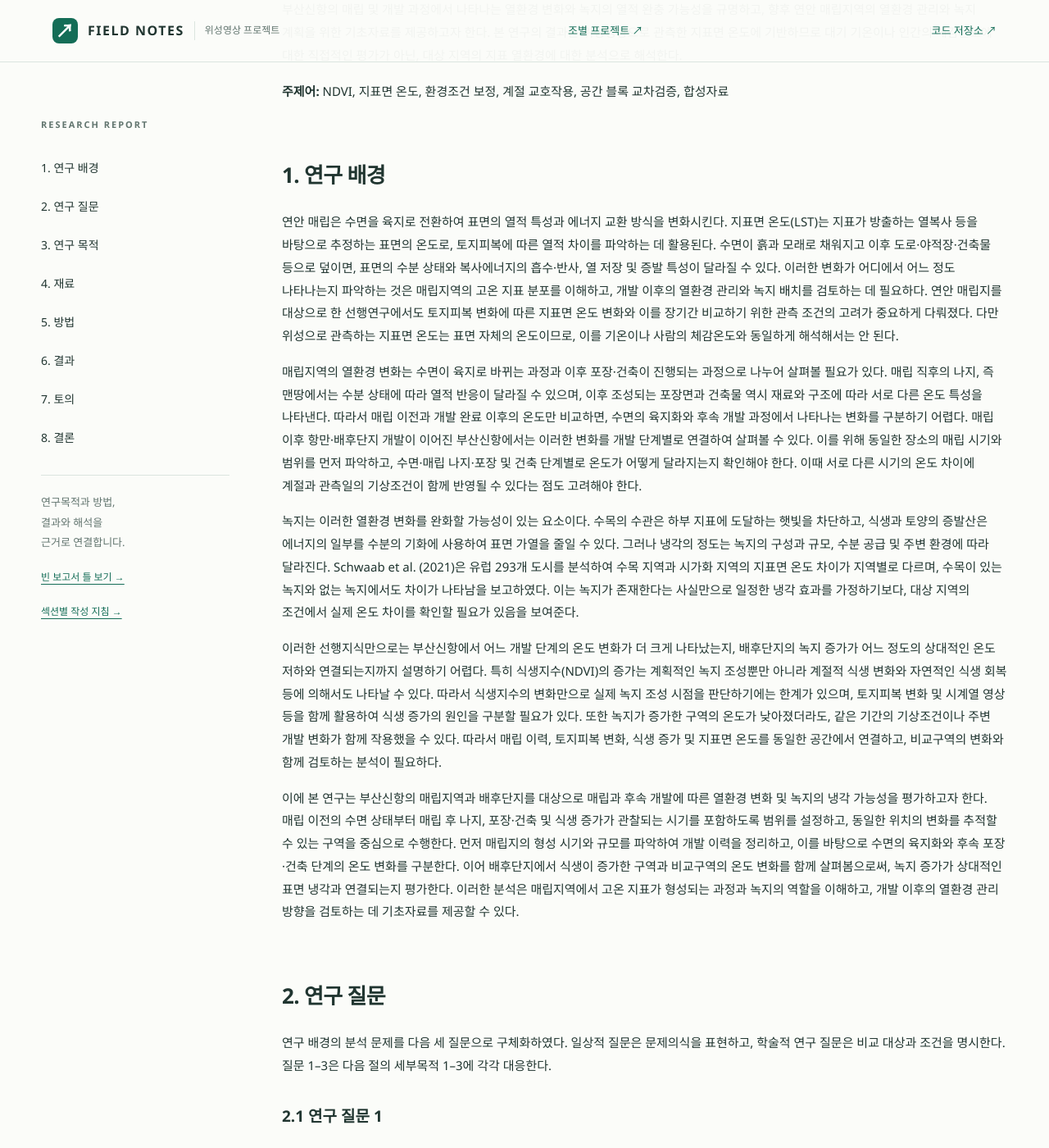
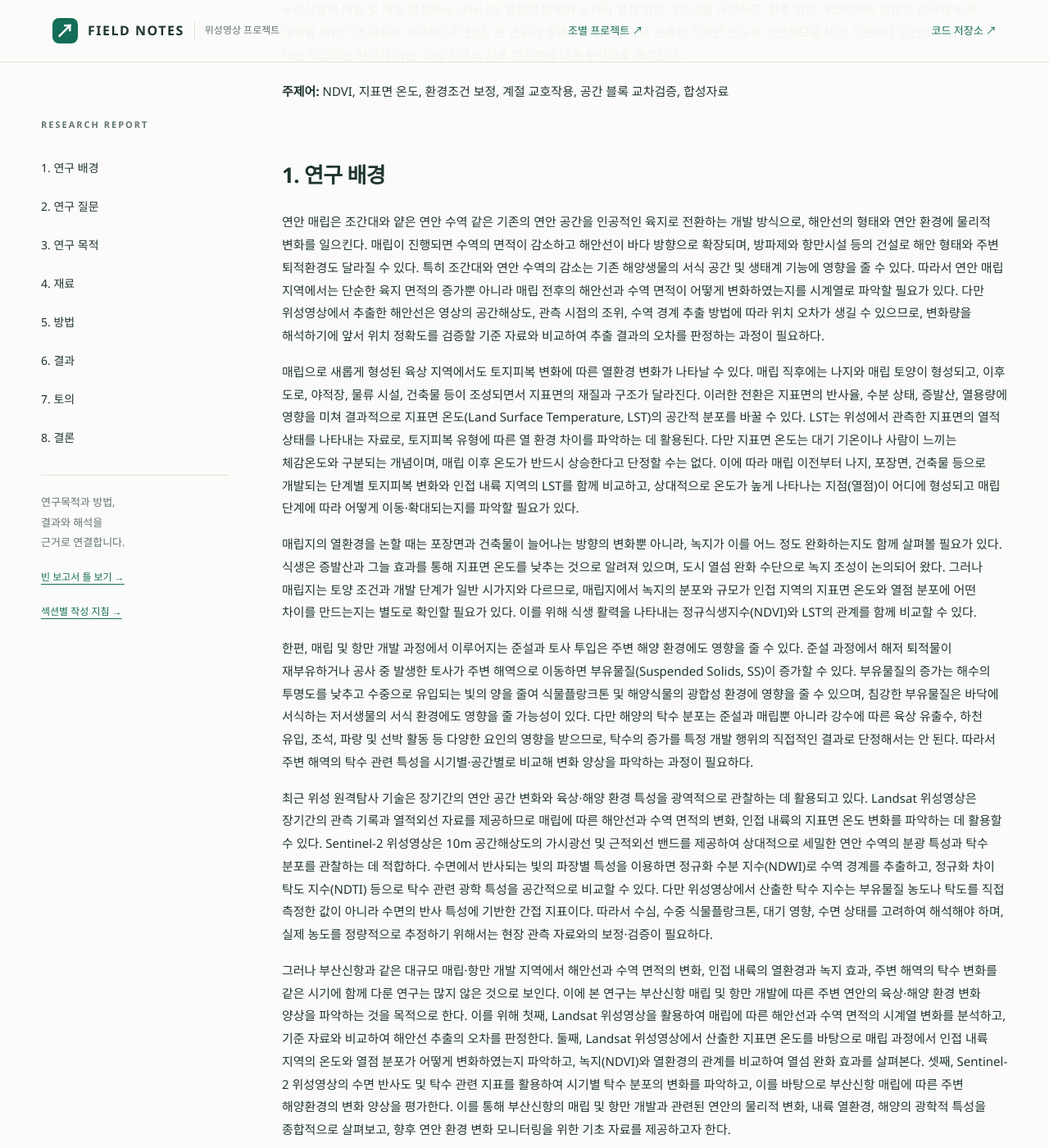
Before and after one commit to chasooin/class2026_02_surveying2_team5, a Jekyll site: the page built from docs/index.md, in a window 1280 px wide and 1400 px high, scrolled down 1778 px. Shown: the whole window at 82% size. Built offline with Jekyll 4.4.1, drawn with Linux system fonts in a browser that asks for light colours.

Commit message:
Update index.md

```diff
--- a/docs/index.md
+++ b/docs/index.md
@@ -19,15 +19,17 @@ badge: "DEMO / 실제 관측 결과 아님"
 
 ## 1. 연구 배경 {#background}
 
-연안 매립은 수면을 육지로 전환하여 표면의 열적 특성과 에너지 교환 방식을 변화시킨다. 지표면 온도(LST)는 지표가 방출하는 열복사 등을 바탕으로 추정하는 표면의 온도로, 토지피복에 따른 열적 차이를 파악하는 데 활용된다. 수면이 흙과 모래로 채워지고 이후 도로·야적장·건축물 등으로 덮이면, 표면의 수분 상태와 복사에너지의 흡수·반사, 열 저장 및 증발 특성이 달라질 수 있다. 이러한 변화가 어디에서 어느 정도 나타나는지 파악하는 것은 매립지역의 고온 지표 분포를 이해하고, 개발 이후의 열환경 관리와 녹지 배치를 검토하는 데 필요하다. 연안 매립지를 대상으로 한 선행연구에서도 토지피복 변화에 따른 지표면 온도 변화와 이를 장기간 비교하기 위한 관측 조건의 고려가 중요하게 다뤄졌다. 다만 위성으로 관측하는 지표면 온도는 표면 자체의 온도이므로, 이를 기온이나 사람의 체감온도와 동일하게 해석해서는 안 된다.
+연안 매립은 조간대와 얕은 연안 수역 같은 기존의 연안 공간을 인공적인 육지로 전환하는 개발 방식으로, 해안선의 형태와 연안 환경에 물리적 변화를 일으킨다. 매립이 진행되면 수역의 면적이 감소하고 해안선이 바다 방향으로 확장되며, 방파제와 항만시설 등의 건설로 해안 형태와 주변 퇴적환경도 달라질 수 있다. 특히 조간대와 연안 수역의 감소는 기존 해양생물의 서식 공간 및 생태계 기능에 영향을 줄 수 있다. 따라서 연안 매립 지역에서는 단순한 육지 면적의 증가뿐 아니라 매립 전후의 해안선과 수역 면적이 어떻게 변화하였는지를 시계열로 파악할 필요가 있다. 다만 위성영상에서 추출한 해안선은 영상의 공간해상도, 관측 시점의 조위, 수역 경계 추출 방법에 따라 위치 오차가 생길 수 있으므로, 변화량을 해석하기에 앞서 위치 정확도를 검증할 기준 자료와 비교하여 추출 결과의 오차를 판정하는 과정이 필요하다.
 
-매립지역의 열환경 변화는 수면이 육지로 바뀌는 과정과 이후 포장·건축이 진행되는 과정으로 나누어 살펴볼 필요가 있다. 매립 직후의 나지, 즉 맨땅에서는 수분 상태에 따라 열적 반응이 달라질 수 있으며, 이후 조성되는 포장면과 건축물 역시 재료와 구조에 따라 서로 다른 온도 특성을 나타낸다. 따라서 매립 이전과 개발 완료 이후의 온도만 비교하면, 수면의 육지화와 후속 개발 과정에서 나타나는 변화를 구분하기 어렵다. 매립 이후 항만·배후단지 개발이 이어진 부산신항에서는 이러한 변화를 개발 단계별로 연결하여 살펴볼 수 있다. 이를 위해 동일한 장소의 매립 시기와 범위를 먼저 파악하고, 수면·매립 나지·포장 및 건축 단계별로 온도가 어떻게 달라지는지 확인해야 한다. 이때 서로 다른 시기의 온도 차이에 계절과 관측일의 기상조건이 함께 반영될 수 있다는 점도 고려해야 한다.
+매립으로 새롭게 형성된 육상 지역에서도 토지피복 변화에 따른 열환경 변화가 나타날 수 있다. 매립 직후에는 나지와 매립 토양이 형성되고, 이후 도로, 야적장, 물류 시설, 건축물 등이 조성되면서 지표면의 재질과 구조가 달라진다. 이러한 전환은 지표면의 반사율, 수분 상태, 증발산, 열용량에 영향을 미쳐 결과적으로 지표면 온도(Land Surface Temperature, LST)의 공간적 분포를 바꿀 수 있다. LST는 위성에서 관측한 지표면의 열적 상태를 나타내는 자료로, 토지피복 유형에 따른 열 환경 차이를 파악하는 데 활용된다. 다만 지표면 온도는 대기 기온이나 사람이 느끼는 체감온도와 구분되는 개념이며, 매립 이후 온도가 반드시 상승한다고 단정할 수는 없다. 이에 따라 매립 이전부터 나지, 포장면, 건축물 등으로 개발되는 단계별 토지피복 변화와 인접 내륙 지역의 LST를 함께 비교하고, 상대적으로 온도가 높게 나타나는 지점(열점)이 어디에 형성되고 매립 단계에 따라 어떻게 이동·확대되는지를 파악할 필요가 있다.
 
-녹지는 이러한 열환경 변화를 완화할 가능성이 있는 요소이다. 수목의 수관은 하부 지표에 도달하는 햇빛을 차단하고, 식생과 토양의 증발산은 에너지의 일부를 수분의 기화에 사용하여 표면 가열을 줄일 수 있다. 그러나 냉각의 정도는 녹지의 구성과 규모, 수분 공급 및 주변 환경에 따라 달라진다. Schwaab et al. (2021)은 유럽 293개 도시를 분석하여 수목 지역과 시가화 지역의 지표면 온도 차이가 지역별로 다르며, 수목이 있는 녹지와 없는 녹지에서도 차이가 나타남을 보고하였다. 이는 녹지가 존재한다는 사실만으로 일정한 냉각 효과를 가정하기보다, 대상 지역의 조건에서 실제 온도 차이를 확인할 필요가 있음을 보여준다.
+매립지의 열환경을 논할 때는 포장면과 건축물이 늘어나는 방향의 변화뿐 아니라, 녹지가 이를 어느 정도 완화하는지도 함께 살펴볼 필요가 있다. 식생은 증발산과 그늘 효과를 통해 지표면 온도를 낮추는 것으로 알려져 있으며, 도시 열섬 완화 수단으로 녹지 조성이 논의되어 왔다. 그러나 매립지는 토양 조건과 개발 단계가 일반 시가지와 다르므로, 매립지에서 녹지의 분포와 규모가 인접 지역의 지표면 온도와 열점 분포에 어떤 차이를 만드는지는 별도로 확인할 필요가 있다. 이를 위해 식생 활력을 나타내는 정규식생지수(NDVI)와 LST의 관계를 함께 비교할 수 있다.
 
-이러한 선행지식만으로는 부산신항에서 어느 개발 단계의 온도 변화가 더 크게 나타났는지, 배후단지의 녹지 증가가 어느 정도의 상대적인 온도 저하와 연결되는지까지 설명하기 어렵다. 특히 식생지수(NDVI)의 증가는 계획적인 녹지 조성뿐만 아니라 계절적 식생 변화와 자연적인 식생 회복 등에 의해서도 나타날 수 있다. 따라서 식생지수의 변화만으로 실제 녹지 조성 시점을 판단하기에는 한계가 있으며, 토지피복 변화 및 시계열 영상 등을 함께 활용하여 식생 증가의 원인을 구분할 필요가 있다. 또한 녹지가 증가한 구역의 온도가 낮아졌더라도, 같은 기간의 기상조건이나 주변 개발 변화가 함께 작용했을 수 있다. 따라서 매립 이력, 토지피복 변화, 식생 증가 및 지표면 온도를 동일한 공간에서 연결하고, 비교구역의 변화와 함께 검토하는 분석이 필요하다.
+한편, 매립 및 항만 개발 과정에서 이루어지는 준설과 토사 투입은 주변 해양 환경에도 영향을 줄 수 있다. 준설 과정에서 해저 퇴적물이 재부유하거나 공사 중 발생한 토사가 주변 해역으로 이동하면 부유물질(Suspended Solids, SS)이 증가할 수 있다. 부유물질의 증가는 해수의 투명도를 낮추고 수중으로 유입되는 빛의 양을 줄여 식물플랑크톤 및 해양식물의 광합성 환경에 영향을 줄 수 있으며, 침강한 부유물질은 바닥에 서식하는 저서생물의 서식 환경에도 영향을 줄 가능성이 있다. 다만 해양의 탁수 분포는 준설과 매립뿐 아니라 강수에 따른 육상 유출수, 하천 유입, 조석, 파랑 및 선박 활동 등 다양한 요인의 영향을 받으므로, 탁수의 증가를 특정 개발 행위의 직접적인 결과로 단정해서는 안 된다. 따라서 주변 해역의 탁수 관련 특성을 시기별·공간별로 비교해 변화 양상을 파악하는 과정이 필요하다.
 
-이에 본 연구는 부산신항의 매립지역과 배후단지를 대상으로 매립과 후속 개발에 따른 열환경 변화 및 녹지의 냉각 가능성을 평가하고자 한다. 매립 이전의 수면 상태부터 매립 후 나지, 포장·건축 및 식생 증가가 관찰되는 시기를 포함하도록 범위를 설정하고, 동일한 위치의 변화를 추적할 수 있는 구역을 중심으로 수행한다. 먼저 매립지의 형성 시기와 규모를 파악하여 개발 이력을 정리하고, 이를 바탕으로 수면의 육지화와 후속 포장·건축 단계의 온도 변화를 구분한다. 이어 배후단지에서 식생이 증가한 구역과 비교구역의 온도 변화를 함께 살펴봄으로써, 녹지 증가가 상대적인 표면 냉각과 연결되는지 평가한다. 이러한 분석은 매립지역에서 고온 지표가 형성되는 과정과 녹지의 역할을 이해하고, 개발 이후의 열환경 관리 방향을 검토하는 데 기초자료를 제공할 수 있다.
+최근 위성 원격탐사 기술은 장기간의 연안 공간 변화와 육상·해양 환경 특성을 광역적으로 관찰하는 데 활용되고 있다. Landsat 위성영상은 장기간의 관측 기록과 열적외선 자료를 제공하므로 매립에 따른 해안선과 수역 면적의 변화, 인접 내륙의 지표면 온도 변화를 파악하는 데 활용할 수 있다. Sentinel-2 위성영상은 10m 공간해상도의 가시광선 및 근적외선 밴드를 제공하여 상대적으로 세밀한 연안 수역의 분광 특성과 탁수 분포를 관찰하는 데 적합하다. 수면에서 반사되는 빛의 파장별 특성을 이용하면 정규화 수분 지수(NDWI)로 수역 경계를 추출하고, 정규화 차이 탁도 지수(NDTI) 등으로 탁수 관련 광학 특성을 공간적으로 비교할 수 있다. 다만 위성영상에서 산출한 탁수 지수는 부유물질 농도나 탁도를 직접 측정한 값이 아니라 수면의 반사 특성에 기반한 간접 지표이다. 따라서 수심, 수중 식물플랑크톤, 대기 영향, 수면 상태를 고려하여 해석해야 하며, 실제 농도를 정량적으로 추정하기 위해서는 현장 관측 자료와의 보정·검증이 필요하다.
+
+그러나 부산신항과 같은 대규모 매립·항만 개발 지역에서 해안선과 수역 면적의 변화, 인접 내륙의 열환경과 녹지 효과, 주변 해역의 탁수 변화를 같은 시기에 함께 다룬 연구는 많지 않은 것으로 보인다. 이에 본 연구는 부산신항 매립 및 항만 개발에 따른 주변 연안의 육상·해양 환경 변화 양상을 파악하는 것을 목적으로 한다. 이를 위해 첫째, Landsat 위성영상을 활용하여 매립에 따른 해안선과 수역 면적의 시계열 변화를 분석하고, 기준 자료와 비교하여 해안선 추출의 오차를 판정한다. 둘째, Landsat 위성영상에서 산출한 지표면 온도를 바탕으로 매립 과정에서 인접 내륙 지역의 온도와 열점 분포가 어떻게 변화하였는지 파악하고, 녹지(NDVI)와 열환경의 관계를 비교하여 열섬 완화 효과를 살펴본다. 셋째, Sentinel-2 위성영상의 수면 반사도 및 탁수 관련 지표를 활용하여 시기별 탁수 분포의 변화를 파악하고, 이를 바탕으로 부산신항 매립에 따른 주변 해양환경의 변화 양상을 평가한다. 이를 통해 부산신항의 매립 및 항만 개발과 관련된 연안의 물리적 변화, 내륙 열환경, 해양의 광학적 특성을 종합적으로 살펴보고, 향후 연안 환경 변화 모니터링을 위한 기초 자료를 제공하고자 한다.
 
 ## 2. 연구 질문 {#question}
 
```
